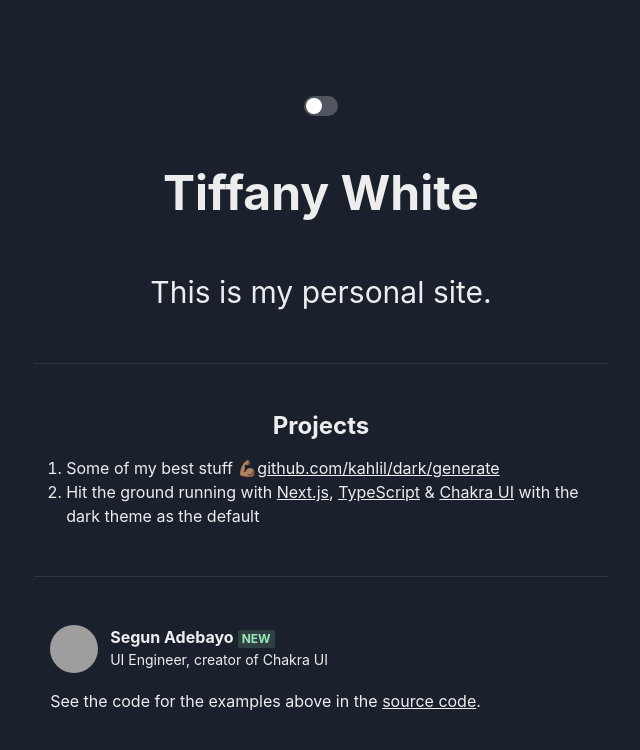
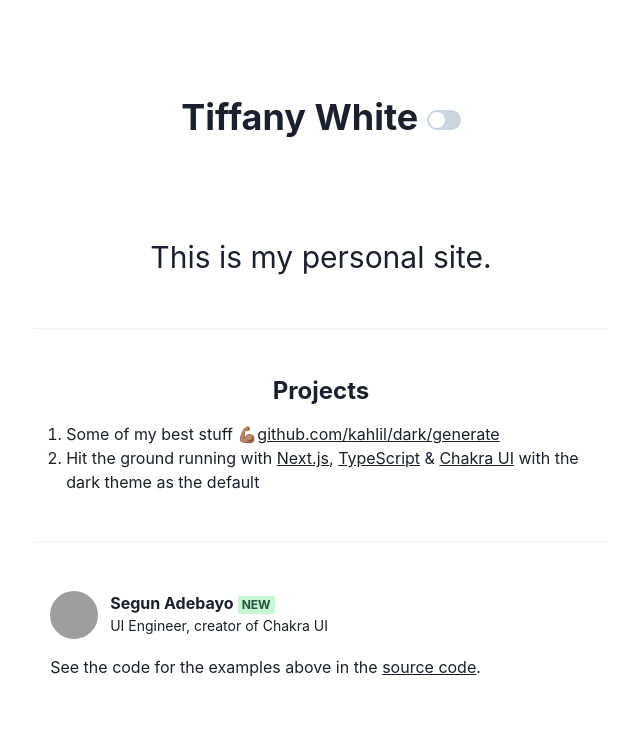
Before and after one commit to twhite96/tw-portfolio-beta, a Next.js app: page / in a window 1280 px wide. Shown: the top 750 px of the page, without its empty margins (319-959 px from the left). Built offline with nearby package versions, Linux system fonts and the light colour scheme; grey boxes are pictures that could not be loaded.

Commit message:
Add dark mode toggle onchange

```diff
--- a/package.json
+++ b/package.json
@@ -18,6 +18,7 @@
     "@babel/core": "^7.20.2",
     "@chakra-ui/icons": "^2.0.12",
     "@chakra-ui/react": "^2.4.1",
+    "@emotion/babel-plugin": "^11.10.5",
     "@emotion/react": "^11.10.5",
     "@emotion/styled": "^11.10.5",
     "@testing-library/dom": "^8.19.0",
--- a/src/chakra-ui/customTheme.ts
+++ b/src/chakra-ui/customTheme.ts
@@ -2,7 +2,7 @@ import { extendTheme, ThemeConfig } from '@chakra-ui/react'
 
 const config: Partial<ThemeConfig> = {
   useSystemColorMode: false,
-  initialColorMode: 'dark',
+  initialColorMode: 'light',
 }
 
 const customTheme = extendTheme({ config })
--- a/src/pages/_app.tsx
+++ b/src/pages/_app.tsx
@@ -10,6 +10,7 @@ function App({ Component, pageProps }: AppProps) {
       <Head>
         <meta content="IE=edge" httpEquiv="X-UA-Compatible" />
         <meta content="width=device-width, initial-scale=1" name="viewport" />
+          <title>Ah</title>
       </Head>
       <ColorModeScript initialColorMode={customTheme.config.initialColorMode} />
       <ChakraProvider theme={customTheme}>
--- /dev/null
+++ b/src/pages/_document.js
@@ -0,0 +1,22 @@
+// pages/_document.js
+// noinspection ES6CheckImport
+
+import { ColorModeScript } from '@chakra-ui/react'
+import NextDocument, { Html, Head, Main, NextScript } from 'next/document'
+import customTheme from '../chakra-ui/customTheme'
+
+export default class Document extends NextDocument {
+  render() {
+    return (
+      <Html lang='en'>
+        <Head ><title>ASH</title></Head>
+        <body>
+        {/* 👇 Here's the script */}
+        <ColorModeScript initialColorMode={customTheme.config.initialColorMode} />
+        <Main />
+        <NextScript />
+        </body>
+      </Html>
+    )
+  }
+}
--- a/src/pages/index.tsx
+++ b/src/pages/index.tsx
@@ -13,21 +13,29 @@ import {
   Link,
   Switch,
   Avatar,
+  Spacer,
   Flex,
   Badge,
   Box,
+  useColorMode,
+  useColorModeValue,
   Divider,
 } from '@chakra-ui/react'
 
 function Home() {
+  const { toggleColorMode } = useColorMode()
+  const bg = useColorModeValue('white.500', '#191b23')
+  const color = useColorModeValue('gray.800', 'white')
   return (
-    <Container>
+    <Container color={color}>
       <VStack my={24} spacing={12}>
-        <Switch size="md" colorScheme="purple" />
-        <Heading as="h1" fontSize="5xl" textAlign="center">
-          {/* eslint-disable-next-line react/no-unescaped-entities */}
-          Tiffany White
-        </Heading>
+        <Flex minWidth='max-content' alignItems='center'>
+            <Heading>
+            <Text>Tiffany White <span> <Switch size="md" colorScheme="purple" onChange={toggleColorMode}
+            /></span></Text>
+            </Heading>
+        </Flex>
+        <Spacer />
         <Text fontSize="3xl" textAlign="center">
           This is my personal site.
         </Text>
```
Also changed, not shown: 1 other file (tests, documents, lock files or other folders).
